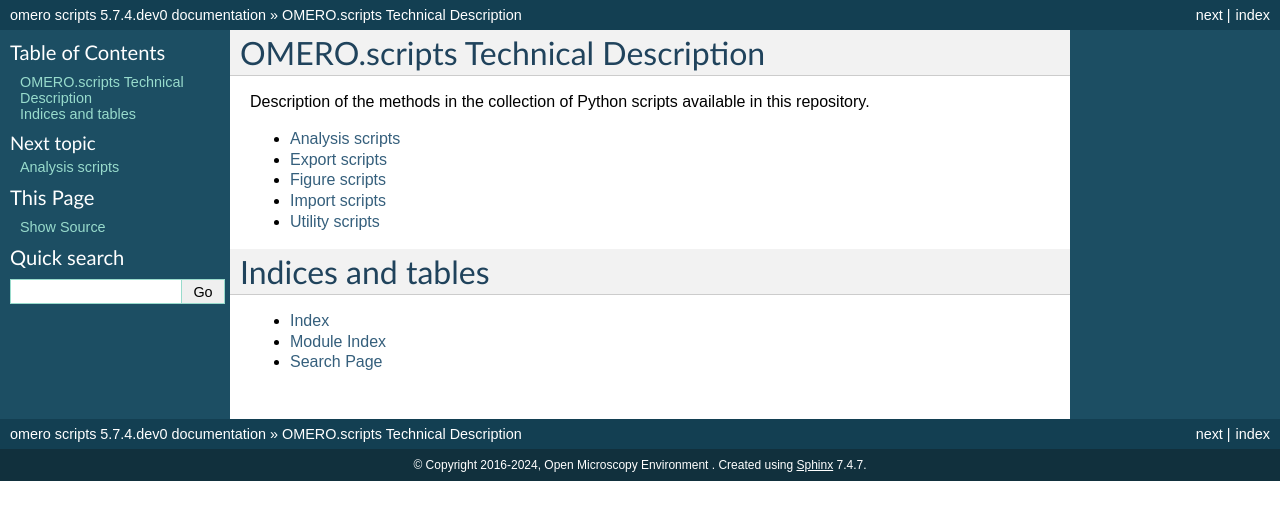
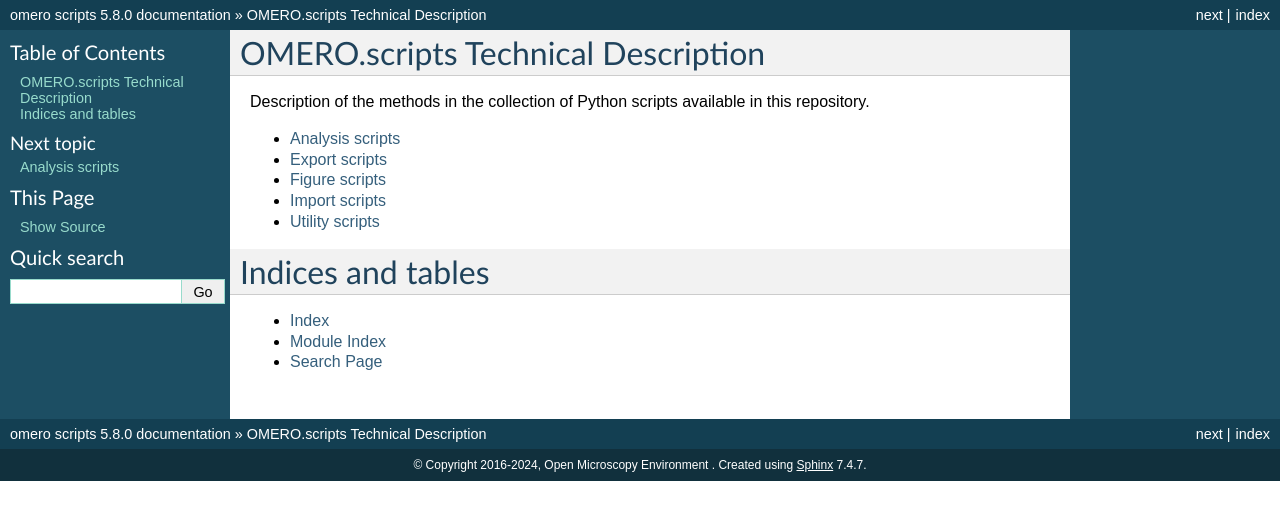
Before and after one commit to ome/omero-scripts, a Sphinx documentation site: the page built from docs/index.rst, in a window 1280 px wide. Shown: the top 520 px of the page. Built offline with Sphinx 7.4.7, drawn with Linux system fonts in a browser that asks for light colours.

Commit message:
Bump version: 5.7.4.dev0 → 5.8.0

```diff
--- a/docs/conf.py
+++ b/docs/conf.py
@@ -86,7 +86,7 @@
 
 # The full version, including alpha/beta/rc tags
 # The short X.Y version.
-version = '5.7.4.dev0'
+version = '5.8.0'
 release = version
 
 
--- a/setup.py
+++ b/setup.py
@@ -11,7 +11,7 @@
     return open(os.path.join(os.path.dirname(__file__), fname)).read()
 
 
-version = '5.7.4.dev0'
+version = '5.8.0'
 url = "https://github.com/ome/omero-scripts/"
 
 setup(
```
Also changed, not shown: .bumpversion.cfg.
